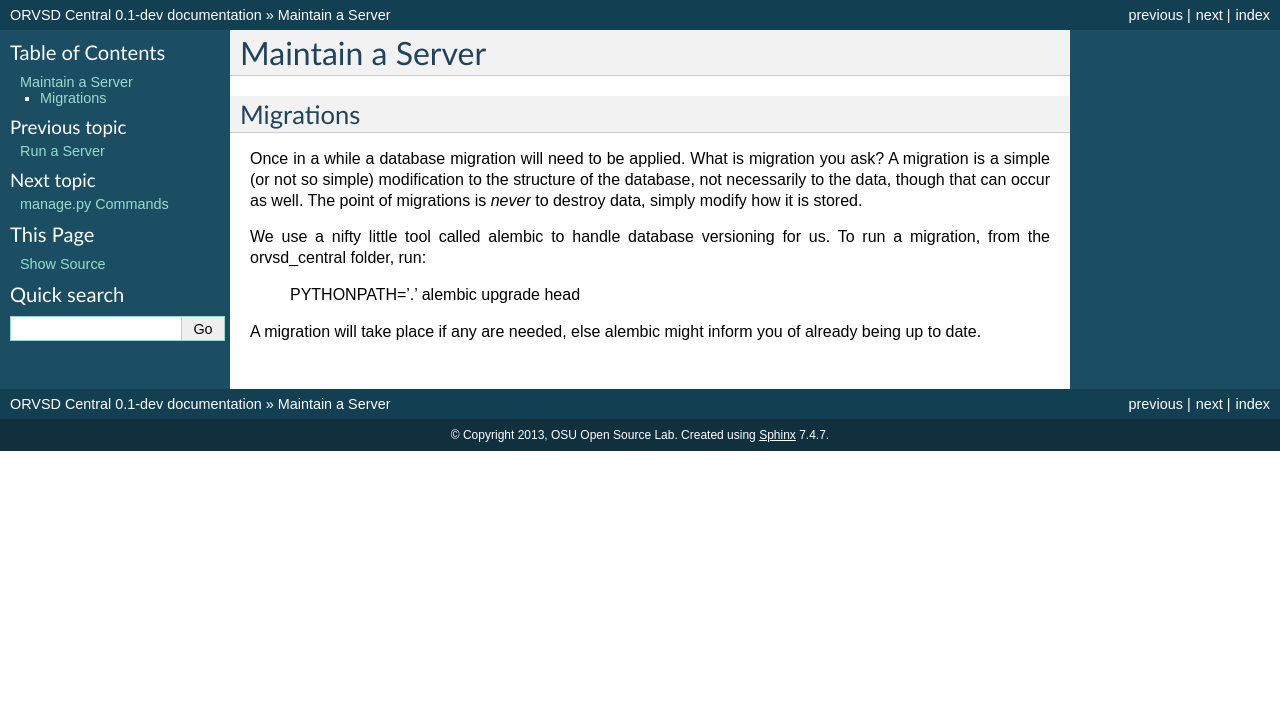
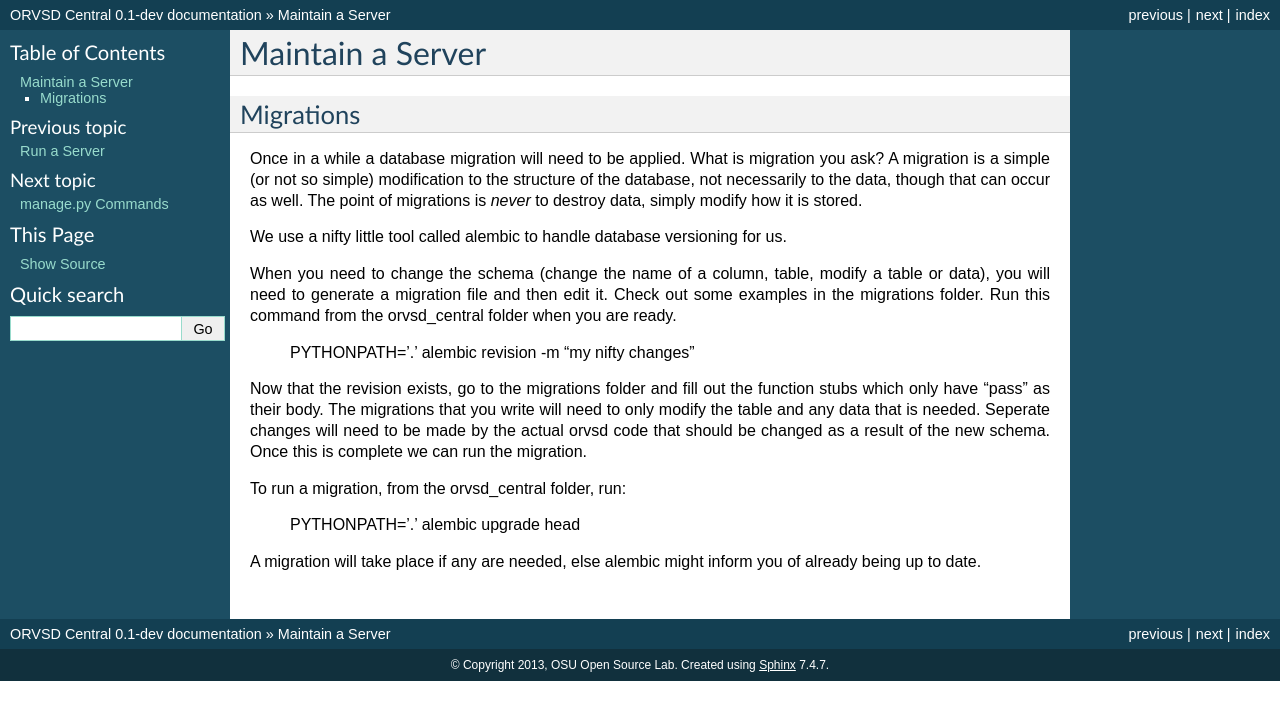
Before and after one commit to osuosl/orvsd_central, a Sphinx documentation site: the page built from docs/source/maintain_server.rst, in a window 1280 px wide. Shown: the top 720 px of the page. Built offline with Sphinx 7.4.7, drawn with Linux system fonts in a browser that asks for light colours; pages that are not in the unit, such as notebooks, are missing from menus.

Commit message:
added some information on how to write migraitons

```diff
--- a/docs/source/maintain_server.rst
+++ b/docs/source/maintain_server.rst
@@ -11,6 +11,18 @@ as well. The point of migrations is *never* to destroy data, simply modify how
 it is stored.
 
 We use a nifty little tool called alembic to handle database versioning for us.
+
+When you need to change the schema (change the name of a column, table, modify a table or data),
+you will need to generate a migration file and then edit it. Check out some examples in the
+migrations folder. Run this command from the orvsd_central folder when you are ready.
+
+    PYTHONPATH='.' alembic revision -m "my nifty changes"
+
+Now that the revision exists, go to the migrations folder and fill out the function stubs which
+only have "pass" as their body. The migrations that you write will need to only modify the table
+and any data that is needed. Seperate changes will need to be made by the actual orvsd code
+that should be changed as a result of the new schema. Once this is complete we can run the migration.
+
 To run a migration, from the orvsd_central folder, run:
 
     PYTHONPATH='.' alembic upgrade head
```
